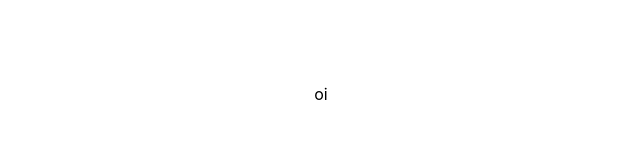
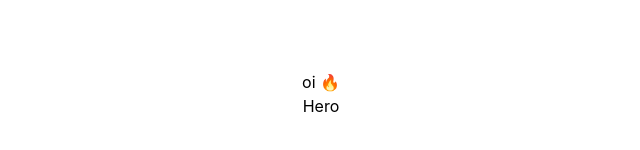
Before and after one commit to omanramalho42/shoppingOnePage, a Next.js app: page / in a window 1280 px wide. Shown: the part 306-456 px from the top of the page, without its empty margins (319-959 px from the left). Built offline with nearby package versions, Linux system fonts and the light colour scheme.

Commit message:
criando componentes Layout e Loading

```diff
--- /dev/null
+++ b/src/components/Hero/index.tsx
@@ -0,0 +1,11 @@
+import React from 'react'
+
+const Hero:React.FC = () => {
+  return (
+    <div>
+      Hero
+    </div>
+  )
+}
+
+export default Hero
--- /dev/null
+++ b/src/components/Layout/index.tsx
@@ -0,0 +1,25 @@
+import React from 'react'
+
+import Head from 'next/head'
+
+interface LayoutProps {
+  title: string;
+  description: string;
+  children: React.ReactNode;
+}
+
+const Layout = ({ title, description, children }: LayoutProps) => {
+  return (
+    <>
+      <Head>
+        <title>justay shop - { title }</title>
+        <meta name="description" content={description} />
+      </Head>
+      <main className='flex min-h-screen flex-col items-center justify-center py-2'>
+        { children }
+      </main>
+    </>
+  )
+}
+
+export default Layout
--- /dev/null
+++ b/src/components/Loading/index.tsx
@@ -0,0 +1,11 @@
+import React from 'react'
+
+const Loading:React.FC = () => {
+  return (
+    <div>
+      Loading...
+    </div>
+  )
+}
+
+export default Loading
--- /dev/null
+++ b/src/components/index.tsx
@@ -0,0 +1,5 @@
+import Hero from "./Hero"
+import Layout from "./Layout"
+import Loading from "./Loading"
+
+export { Hero, Layout, Loading }
--- a/src/pages/_app.tsx
+++ b/src/pages/_app.tsx
@@ -2,7 +2,9 @@ import '../styles/globals.css'
 import type { AppProps } from 'next/app'
 
 function MyApp({ Component, pageProps }: AppProps) {
-  return <Component {...pageProps} />
+  return (
+    <Component {...pageProps} />
+  )
 }
 
 export default MyApp
--- a/src/pages/index.tsx
+++ b/src/pages/index.tsx
@@ -1,19 +1,32 @@
 import type { NextPage } from 'next'
-import Head from 'next/head'
+import React, { useState, useEffect } from 'react'
+
+import {
+  Hero,
+  Layout,
+  Loading
+} from '../components'
 
 const Home: NextPage = () => {
+  const [load, setLoad] = useState<boolean | null>(true);
+  useEffect(() => { setLoad(true) },[])
+  useEffect(() => {
+    setTimeout(() => {
+      setLoad((value) => !value)
+    }, 1200)
+  },[]);
+
   return (
-    <div className='flex min-h-screen flex-col items-center justify-center py-2'>
-      <Head>
-        <title>Create Next App</title>
-        <meta name="description" content="Generated by create next app" />
-        <link rel="icon" href="/favicon.ico" />
-      </Head>
-
-      <main>
-        <h1>oi</h1>
-      </main>
-    </div>
+    <Layout title='Home' description='Página inicial'>
+      {load ? (
+        <Loading />
+      ) : (
+        <>
+          <h1>oi 🔥</h1>
+          <Hero />
+        </>
+      )}
+    </Layout>
   )
 }
 
```
